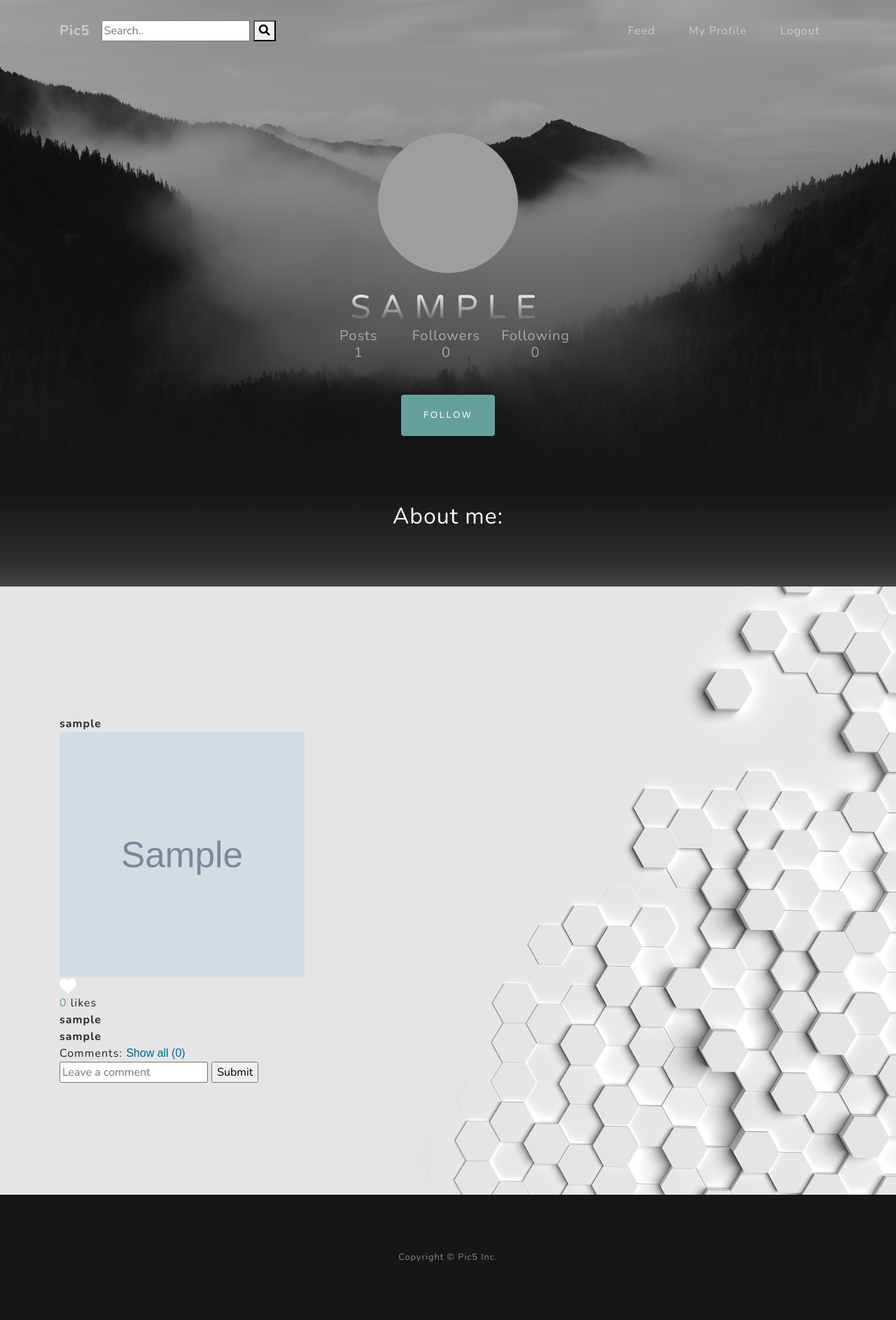
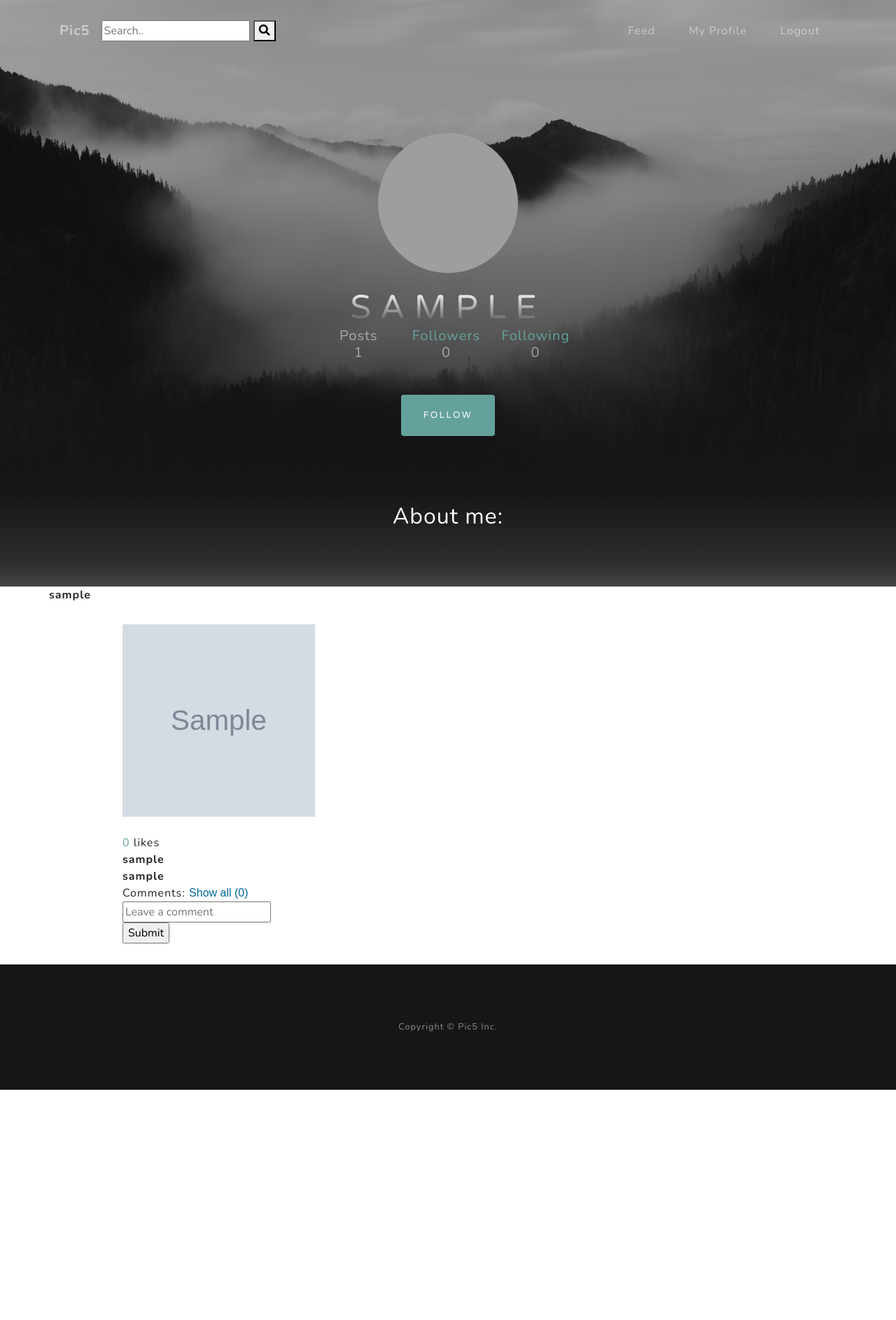
Before and after one commit to ngidaro/SOEN341, a Node server app: page /follow_page/600000000000000000000001/600000000000000000000001 in a window 1280 px wide. Shown: the whole page at 70% size. After the commit the page ends 1557 px from the top, so only its background shows below. Run offline with Node 20, Linux system fonts and the light colour scheme; tables that the repository leaves empty hold one stand-in row (values such as "Sample post"); grey boxes marked "Sample" are stand-in pictures; some libraries are stand-ins or nearby versions; grey boxes are pictures that could not be loaded.

Commit message:
feat(issue#95): Setup Photo Gallery View
Setup the view of images in a photo gallery display.

```diff
--- a/front_end/css/grayscale.css
+++ b/front_end/css/grayscale.css
@@ -378,3 +378,10 @@ margin-bottom: 50px;
 #searchHead a{
     font-size: 35px;
 }
+
+#displayContainer{
+  margin-left: 30px;
+  margin-right: 30px;
+  margin-top: 30px;
+  margin-bottom: 30px;
+}
--- a/views/Follow_Page.ejs
+++ b/views/Follow_Page.ejs
@@ -92,10 +92,10 @@
               <h3 class="text-white-50 mx-auto mt-2 mb-5">Posts <br/><%=imgData.length%></h3>
             </div>
             <div class="col">
-              <h3 id="followers_id" class="text-white-50 mx-auto mt-2 mb-5">Followers <%=followers%></h3>
+              <h3 id="followers_id" class="text-white-50 mx-auto mt-2 mb-5"><a method="GET" href="/Followers_List/<%=id%>/<%=searchID%>">Followers </a> <%=followers%></h3>
             </div>
             <div class="col">
-              <h3 id="following_id" class="text-white-50 mx-auto mt-2 mb-5">Following <%=following%></h3>
+              <h3 id="following_id" class="text-white-50 mx-auto mt-2 mb-5"><a method="GET" href="/Following_List/<%=id%>/<%=searchID%>">Following </a> <%=following%></h3>
             </div>
           </div>
           <!-- <button onclick="updateFollowButton('<%=sFollow%>')" type="button" class="btn btn-primary js-scroll-trigger"
@@ -119,12 +119,14 @@
     </section>
 
     <!-- Projects Section -->
-    <section id="posts" class="projects-section bg-dark">
-      <div class="container">
-        <!-- todo : populate posts with data from back end, add some sort of recycler viewer-->
+    <div class="container">
+    <div class="row">
         <% for (var C = imgData.length-1;C >= 0;C--){%>
           <br/> <b><%=imgData[C].ownerUsername%></b>
-          <br/><img src="/uploads/<%=imgData[C].img.imgName%>" alt="not displaying" height="350" width ="350">
+        <div class="col-lg-3 col-md-4 col-sm-6" id="displayContainer">
+          <div class="thumbnail">
+        <!-- todo : populate posts with data from back end, add some sort of recycler viewer-->
+          <br/><img src="/uploads/<%=imgData[C].img.imgName%>" alt="not displaying" height="275" width ="275">
           <%var heartColor = imgData[C].likes.includes(id) ? 'red' : 'white'%>
           <br/><svg xmlns="http://www.w3.org/2000/svg" width="24" height="24" viewBox="0 0 24 24" onclick="likePhoto('<%=id%>','<%=imgData[C].img.imgName%>','<%=imgData[C].ownerID%>')">
             <path id="heart_id_<%=imgData[C].img.imgName%>" fill="<%=heartColor%>" d="M12 4.419c-2.826-5.695-11.999-4.064-11.999 3.27 0 7.27 9.903 10.938 11.999 15.311 2.096-4.373 12-8.041 12-15.311 0-7.327-9.17-8.972-12-3.27z"/>
@@ -149,9 +151,11 @@
             <input type="text" id="theComment_<%=imgData[C].img.imgName%>" name="theComment" placeholder="Leave a comment">
             <input type="button" value="Submit" onclick="addComment('<%=id%>','<%=username%>','<%=imgData[C].ownerID%>','<%=imgData[C].img.imgName%>')">
           </form>
-        <%}%>
-      </div>
-    </section>
+                    </div>
+                              </div>
+      <%}%>
+</div>
+</div>
 
     <!-- Footer -->
     <footer class="bg-black small text-center text-white-50">
--- a/views/Post_Photo_Page.ejs
+++ b/views/Post_Photo_Page.ejs
@@ -83,7 +83,7 @@
                     accept="image/png, image/jpeg"
                 /><Br>
                   <Br>
-                <textarea name="caption" rows="6" cols="45" placeholder="Enter Caption..."></textarea>&nbsp;&nbsp;
+                <textarea name="caption" rows="6" cols="38" placeholder="Enter Caption..."></textarea>&nbsp;&nbsp;
                 <br/><input type = "submit"></input>
             </form>
         </div>
```
Also changed, not shown: views/Profile_Page.ejs (+9 -6 lines), 1 other file.
